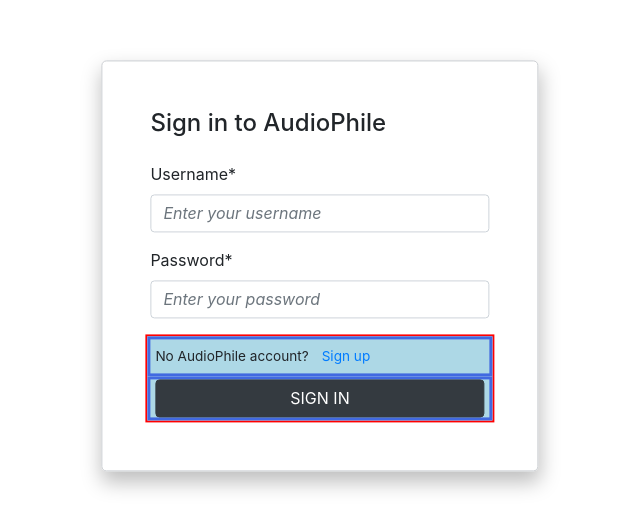
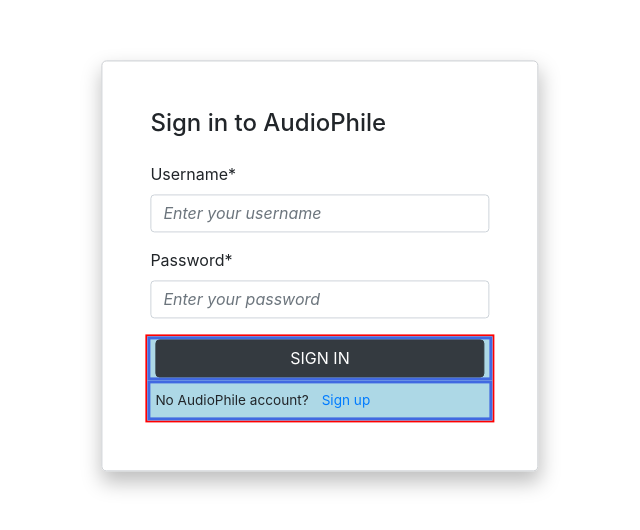
Before and after one commit to debersole81/audiophile, a React (Create React App) app: page / in a window 1280 px wide. Shown: the part 134-664 px from the top of the page, without its empty margins (320-960 px from the left). Built offline with nearby package versions, Linux system fonts and the light colour scheme.

Commit message:
Reorder sign in and sign up cols

```diff
--- a/src/components/SignIn.js
+++ b/src/components/SignIn.js
@@ -17,12 +17,12 @@ function SignIn() {
                 <Form.Control name='password' type='password' placeholder='Enter your password'></Form.Control>
             </Form.Group>
             <Form.Row className='row'>
+                <Col className='col signin' xl={12} lg={12} md={12} sm={12}>
+                    <Button variant='dark' block>SIGN IN</Button>
+                </Col>
                 <Col className='col signin-link' xl={12} lg={12} md={12} sm={12}>
                     <p>No AudioPhile account?</p>
                     <Button variant='link'>Sign up</Button>
-                </Col>
-                <Col className='col signin' xl={12} lg={12} md={12} sm={12}>
-                    <Button variant='dark' block>SIGN IN</Button>
                 </Col>
             </Form.Row>
         </Form>
```
